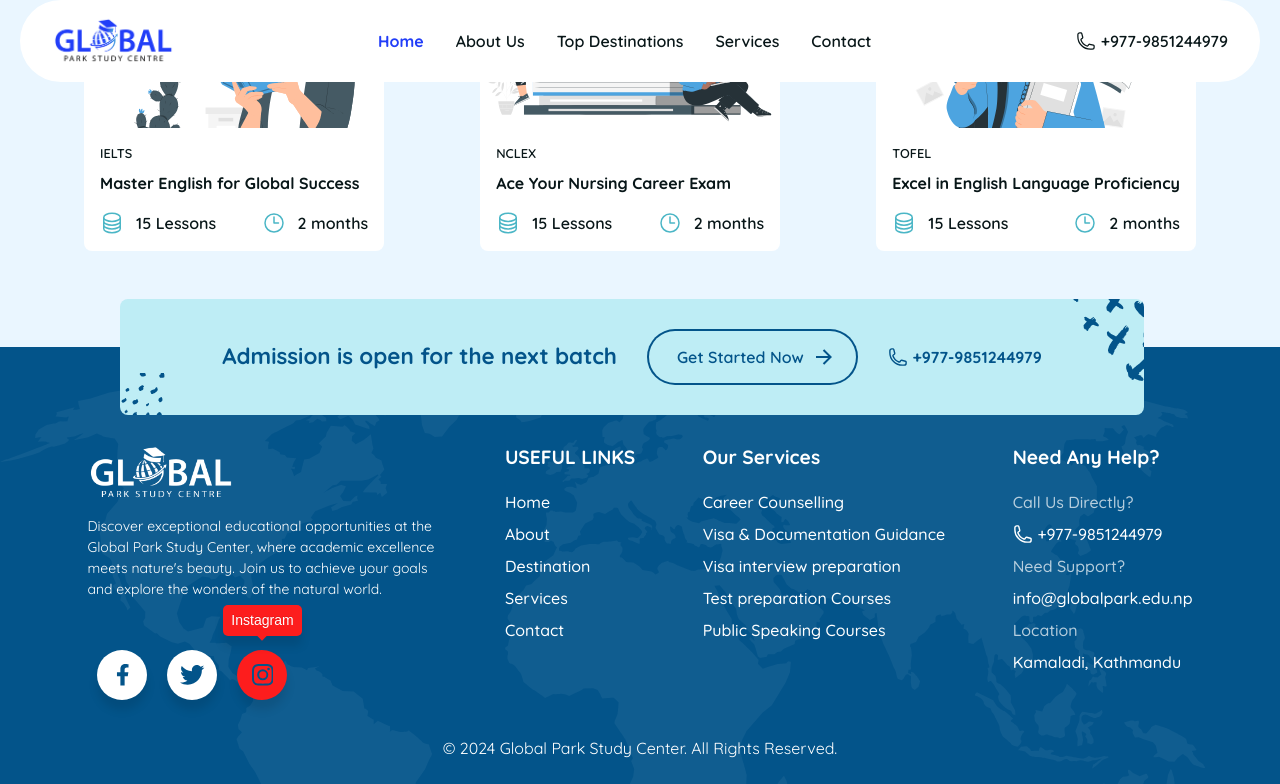
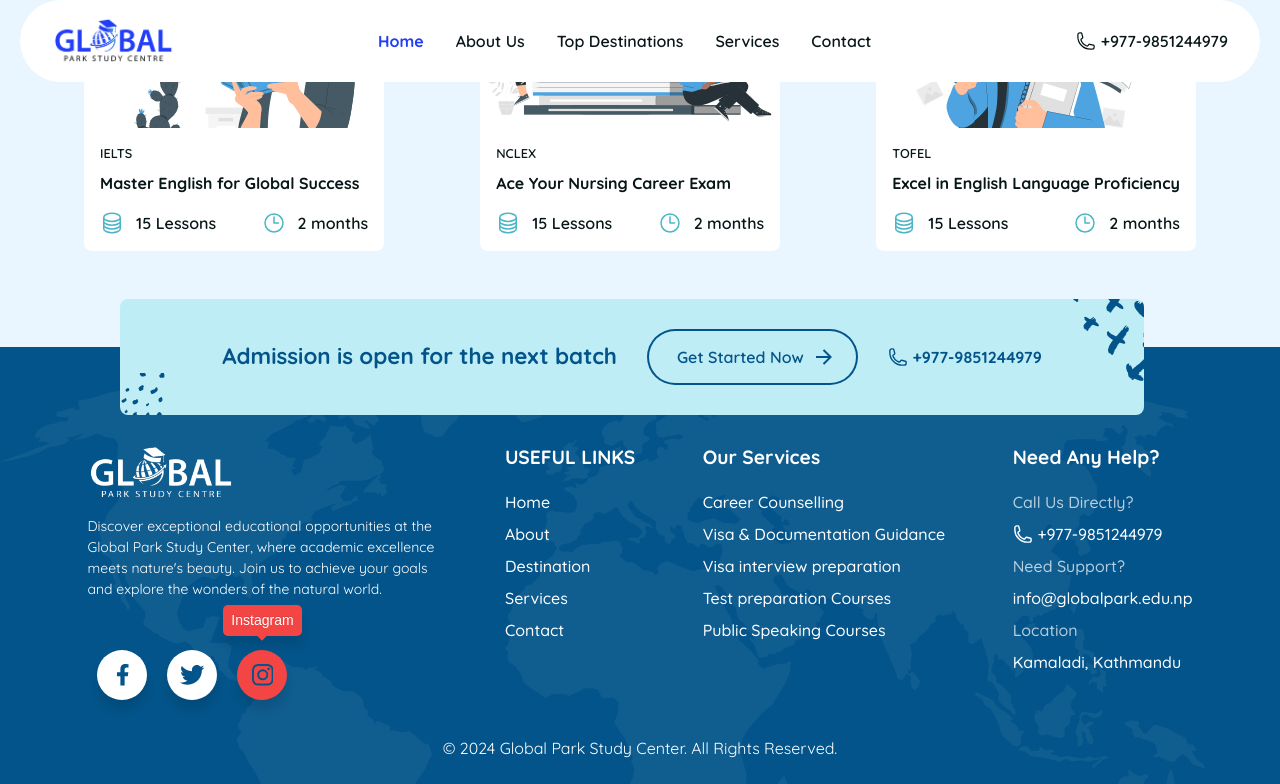
Before and after one commit to shirishshrestha/global-park, a website built with Vite: page index.html in a window 1280 px wide. In both pictures the pointer is over the item "Instagram". Shown: the part 3932-4716 px from the top of the page. Built offline with nearby package versions, Linux system fonts and the light colour scheme.

Commit message:
vercel.json file initialized

```diff
--- a/src/style.css
+++ b/src/style.css
@@ -374,6 +374,6 @@ body {
 .footer-icon-wrapper .instagram:hover,
 .footer-icon-wrapper .instagram:hover .tooltip,
 .footer-icon-wrapper .instagram:hover .tooltip::before {
-  background: #fd1d1d;
+  background: #f44545;
   color: #fff;
 }
```
Also changed, not shown: vercel.json (added).
